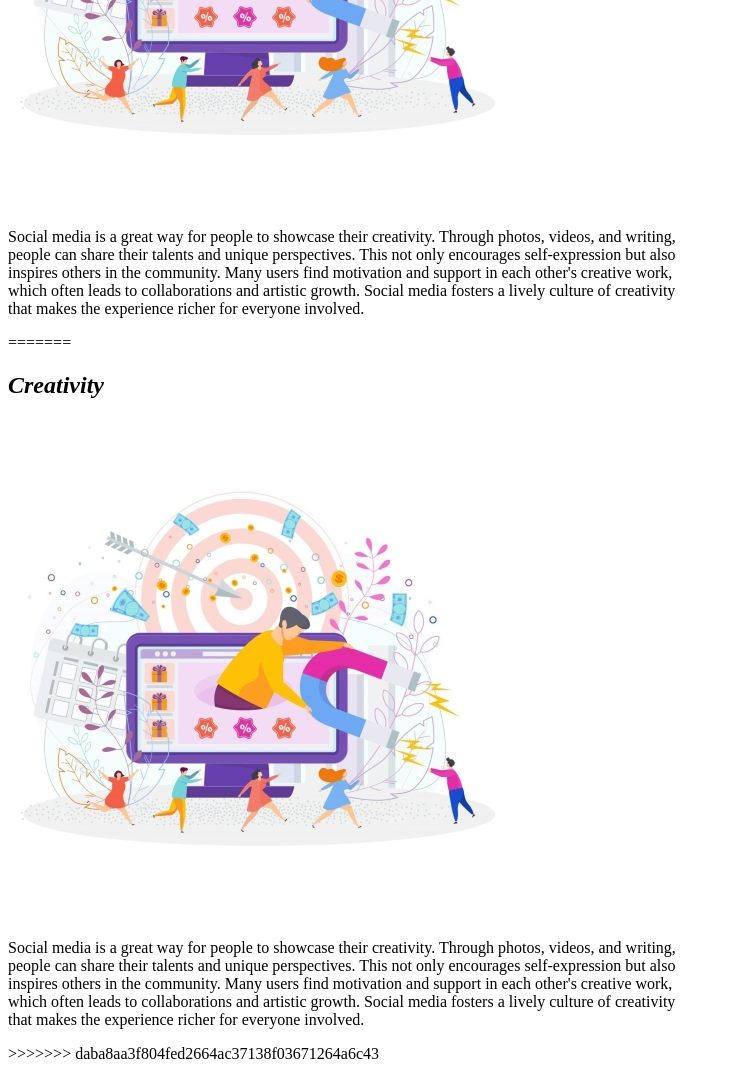
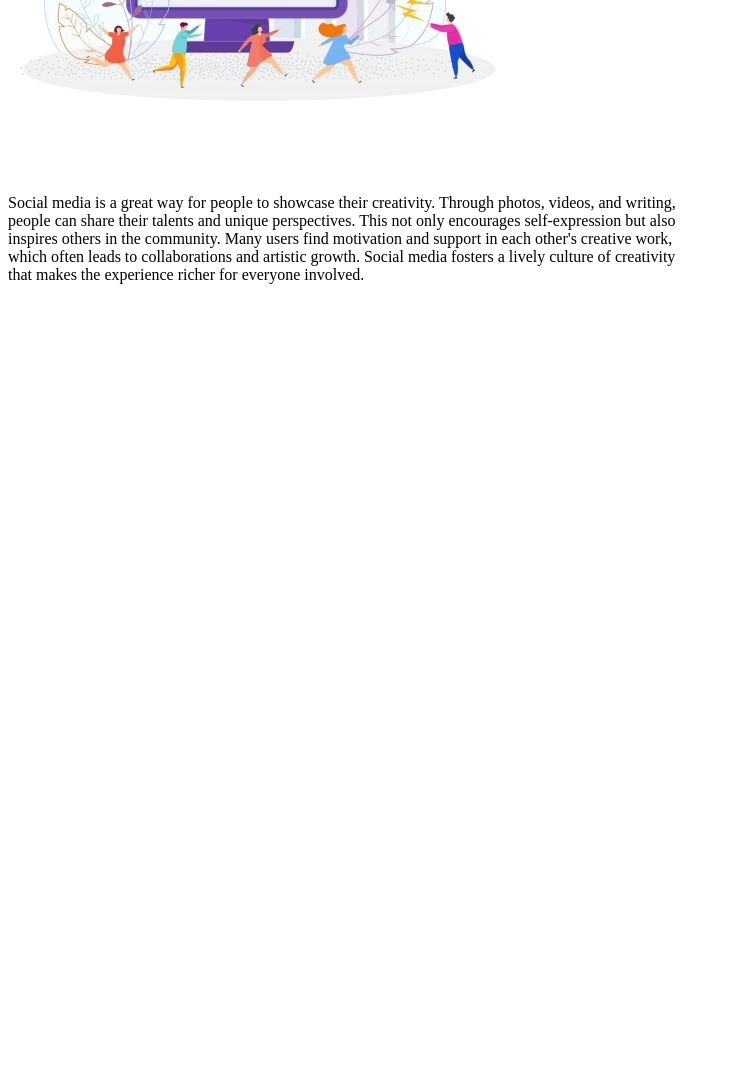
Before and after one commit to s-ranjit/practice_ms, a plain HTML site: page index.html in a window 1280 px wide. Shown: the part 2129-3200 px from the top of the page, without its empty margins (0-731 px from the left). After the commit the page ends 2429 px from the top, so only its background shows below. Drawn offline with Linux system fonts and the light colour scheme.

Commit message:
Update index.html

```diff
--- a/index.html
+++ b/index.html
@@ -3,7 +3,7 @@
   <head>
     <meta charset="UTF-8" />
     <meta name="viewport" content="width=device-width, initial-scale=1.0" />
-    <title>Social Media </title>
+    <title>Social Media</title>
   </head>
   <body>
     <h1>Advantages of Social Media</h1>
@@ -22,7 +22,6 @@
         users to share their photos, videos, and ideas.
       </p>
     </div>
-
 
     <div>
       <h2><i>Awareness and Activism </i></h2>
@@ -60,7 +59,6 @@
       </p>
     </div>
 
-<<<<<<< HEAD
     <div>
       <h2><i>Creativity </i></h2>
       <img src="images/Creativity.jpg" alt="image of social media" />
@@ -77,17 +75,4 @@
       </p>
     </div>
   </body>
-=======
-<div>
-  <h2> <i>Creativity </i></h2>
-  <img src="images/Creativity.jpg" alt="image of social media">
-  <p>Social media is a great way for people to showcase their creativity. Through photos, videos, and writing, <br>
-    people can share their talents and unique perspectives. This not only encourages self-expression but also <br>
-    inspires others in the community. Many users find motivation and support in each other's creative work,<br>
-    which often leads to collaborations and artistic growth. Social media fosters a lively culture of creativity <br>
-    that makes the experience richer for everyone involved.</p>
-</div>
-
-</body>
->>>>>>> daba8aa3f804fed2664ac37138f03671264a6c43
 </html>
```
